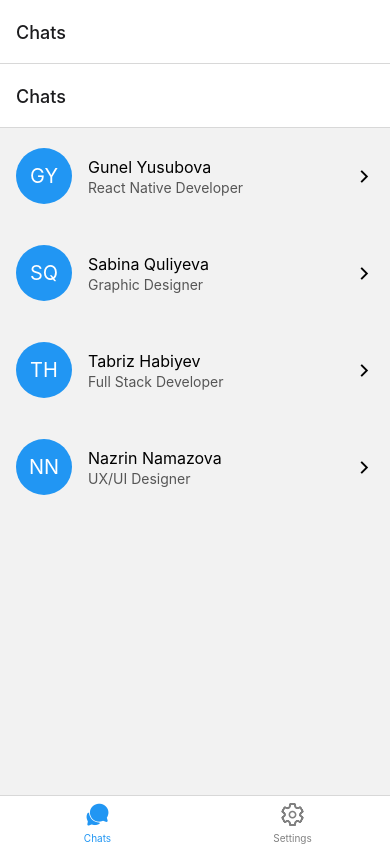
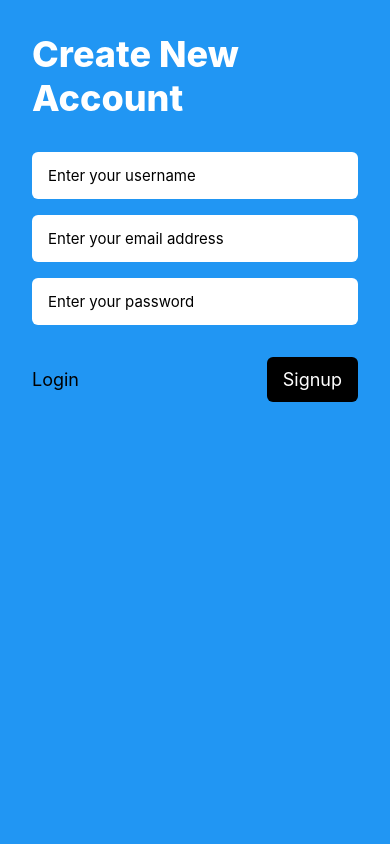
Before and after one commit to GunelYusuf/Chatty_React-Native, a React Native app: screen /Signup in a window 390 px wide. Built offline with nearby package versions, Linux system fonts and the light colour scheme.

Commit message:
adding Button component

```diff
--- a/App.js
+++ b/App.js
@@ -6,6 +6,7 @@
 import Settings from './screens/Settings';
 import { Ionicons } from "@expo/vector-icons";
 import { colors } from './config/constants';
+import Signup from './screens/Signup'
 
 
 const ChatsStack = createStackNavigator()
@@ -42,7 +43,6 @@
           iconName = focused ? "settings" : "settings-outline";
         }
 
-        // You can return any component that you like here!
         return <Ionicons name={iconName} size={size} color={color} />;
       },
       tabBarActiveTintColor: colors.primary,
@@ -59,8 +59,9 @@
 const App = () =>{
   return(
     <NavigationContainer>
-       <MainStack.Navigator headerMode="none">
+       <MainStack.Navigator headerMode="none" mode="modal">
           <MainStack.Screen  name="Tabs" component={TabsScreen}/>
+          <MainStack.Screen name='Signup' component={Signup}/>
        </MainStack.Navigator>
     </NavigationContainer>
   )
--- /dev/null
+++ b/components/Button.js
@@ -0,0 +1,26 @@
+import React from 'react';
+import {TouchableOpacity,Text,StyleSheet} from 'react-native';
+
+export default function Button({title,varient}) {
+  return (
+    <TouchableOpacity
+      style={[
+        styles.buttonContainer,
+        { backgroundColor: varient === "primary" ? "#000000" : "transparent",
+          paddingHorizontal: varient==='primary' ? 16:0 },
+      ]}
+    >
+      <Text style={[styles.buttonLabel,{color: varient === "primary" ? "white" : "black"}]}>{title}</Text>
+    </TouchableOpacity>
+  );
+}
+
+const styles = StyleSheet.create({
+  buttonContainer: {
+    paddingVertical: 12,
+    borderRadius: 6,
+  },
+  buttonLabel: {
+    fontSize: 18,
+  },
+});
--- a/screens/Chats.js
+++ b/screens/Chats.js
@@ -1,9 +1,16 @@
-import React from 'react';
+import React,{useEffect} from 'react';
 import { SafeAreaView} from 'react-native';
 import ContactRow from '../components/ContactRow';
 import Separator from '../components/Separator';
 
-const Chats = () => {
+const Chats = ({navigation}) => {
+  useEffect(() => {
+   const isLoggedIn = false;
+   if(!isLoggedIn){
+    navigation.navigate("Signup");
+   }
+},[])
+
     return (
       <SafeAreaView>
         <ContactRow
--- /dev/null
+++ b/screens/Signup.js
@@ -0,0 +1,61 @@
+import React from 'react';
+import {SafeAreaView, Text,View,StyleSheet, TextInput} from 'react-native'
+import { colors } from '../config/constants';
+import Button from '../components/Button';
+
+const Signup = () => {
+    return (
+      <View style={styles.container}>
+        <SafeAreaView>
+          <View style={styles.contentContainer}>
+            <Text style={styles.title}>Create New Account</Text>
+            <TextInput placeholder="Enter your username" style={styles.input} />
+            <TextInput
+              placeholder="Enter your email address"
+              style={styles.input}
+            />
+            <TextInput placeholder="Enter your password" style={styles.input} />
+            <View style={styles.buttonsContainer}>
+             <Button title="Login" varient="secondary"/>
+             <Button title="Signup" varient="primary"/>
+            </View>
+          </View>
+        </SafeAreaView>
+      </View>
+    );
+}
+
+const styles= StyleSheet.create({
+container:{
+    backgroundColor:colors.primary,
+    flex:1,
+},
+title:{
+   color:'white',
+   fontSize:36,
+   fontWeight:"800",
+   marginBottom:16
+
+},
+contentContainer:{
+     padding:32
+},
+input:{
+    paddingHorizontal:16,
+    paddingVertical:14,
+    backgroundColor:'white',
+    marginTop:16,
+    borderRadius:6,
+    fontSize:15
+},
+buttonsContainer:{
+    flexDirection:'row',
+    justifyContent:'space-between',
+    marginTop:32
+
+},
+
+
+})
+
+export default Signup;
```
